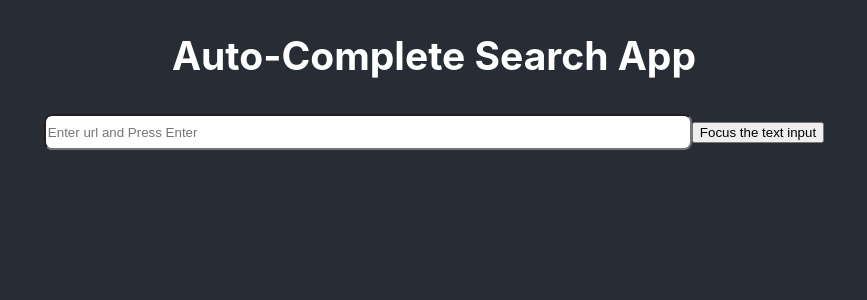
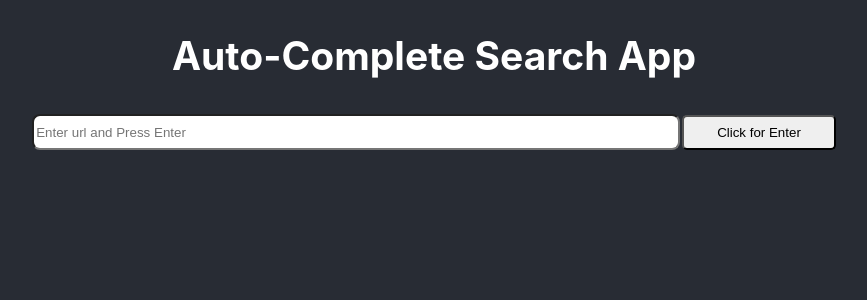
Before and after one commit to mishs/React-app_auto-search_url, a React (Create React App) app: page / in a window 1280 px wide. Shown: the top 300 px of the page, without its empty margins (206-1073 px from the left). Built offline with nearby package versions, Linux system fonts and the light colour scheme.

Commit message:
Add button styling

```diff
--- a/src/components/InputSearchArea/index.js
+++ b/src/components/InputSearchArea/index.js
@@ -17,7 +17,14 @@ class InputSearchArea extends React.Component {
         const inputStyling = {
             minWidth: '50vw',
             height: '30px',
-            borderRadius: 8
+            borderRadius: 8,
+            marginRight: '2px'
+        };
+
+        const btnStyling = {
+            minWidth: '12vw',
+            height: '35px',
+            borderRadius: 5
         };
 
         return (
@@ -35,8 +42,9 @@ class InputSearchArea extends React.Component {
                  />
                  <input
                     type="button"
-                    value="Focus the text input"
+                    value="Click for Enter"
                     onClick={this.focusTextInput}
+                    style={btnStyling}
                 />
             </div>
         )
```
